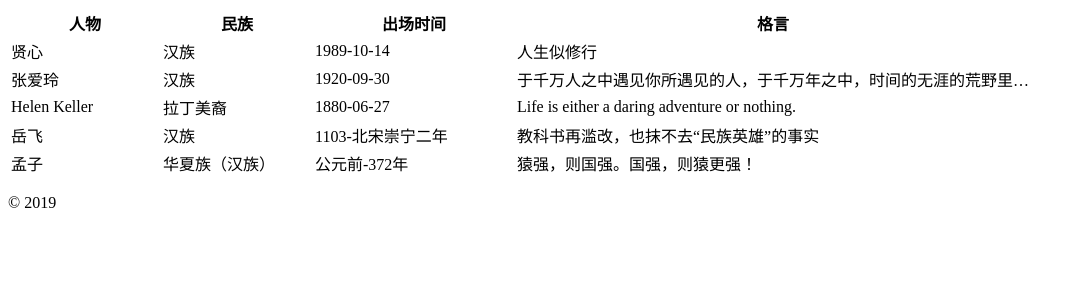
After one commit to liuuujw/666, a Yii app: template backend/views/role/table.php in a window 1280 px wide. The commit adds this page. Shown: the top 300 px of the page, without its empty margins (0-1083 px from the left). Run offline with PHP 8.4 and a stand-in for Yii, Linux system fonts and the light colour scheme; the template is opened without the code that fills it, so the values that code supplies are empty; some libraries are stand-ins or nearby versions.

Commit message:
改用layui

```diff
--- a/backend/assets/AppAsset.php
+++ b/backend/assets/AppAsset.php
@@ -13,7 +13,7 @@ class AppAsset extends AssetBundle
     public $basePath = '@webroot';
     public $baseUrl = '@web';
     public $css = [
-//        'css/site.css',
+        '/css/base.css',
 
     ];
     public $js = [
--- a/backend/config/main.php
+++ b/backend/config/main.php
@@ -48,6 +48,6 @@ return [
     ],
     'params' => $params,
     'defaultRoute' => 'index/index',        //默认路由
-    'layout' => 'main_v2',                  //默认layout
+    'layout' => 'layui',                  //默认layout
 
 ];
--- a/backend/config/params.php
+++ b/backend/config/params.php
@@ -4,7 +4,8 @@ return [
     'menu_list' => [
         ['name' => '主页', 'url' => '/index', 'icon' => 'glyphicon glyphicon-home'],
         ['name' => '账号管理', 'url' => '/role', 'icon' => '', 'item' => [
-            ['name' => '角色', 'url' => '/role/add']
+            ['name' => '表单', 'url' => '/role/add'],
+            ['name' => '表格', 'url' => '/role/table'],
         ]],
         ['name' => '购书中心管理', 'url' => '/bookcenter', 'icon' => 'glyphicon glyphicon-align-center'],
         ['name' => '部门管理', 'url' => '/department', 'icon' => 'glyphicon glyphicon-menu-hamburger'],
--- a/backend/controllers/BaseController.php
+++ b/backend/controllers/BaseController.php
@@ -12,7 +12,7 @@ class BaseController extends Controller
 
     public function beforeAction($action)
     {
-        Yii::$app->view->params['m_name'] = '主页';
+        $this->getModelName();
         $this->menu = Yii::$app->params['menu_list'];
         $this->user = Yii::$app->session->get('userInfo') ? Yii::$app->session->get('userInfo') : [];
         if($this->user == [] || (time() - $this->user['expire'] >= 3600*24)){
@@ -49,7 +49,7 @@ class BaseController extends Controller
 
     }
 
-    public function getModelName($m_name, $c_name='列表')
+    public function getModelName($m_name='主页', $c_name='列表')
     {
         $view = Yii::$app->view;
         $view->params['m_name'] = $m_name;
--- a/backend/controllers/BookcenterController.php
+++ b/backend/controllers/BookcenterController.php
@@ -11,7 +11,6 @@ use common\models\Common;
 class BookcenterController extends BaseController
 {
 
-    public $layout = 'main_v2';
     public $m_name = '购书中心管理';
 
     public function actionIndex()
--- a/backend/controllers/IndexController.php
+++ b/backend/controllers/IndexController.php
@@ -11,10 +11,8 @@ use yii\db\Connection;
 class IndexController extends BaseController
 {
 
-    public $layout = 'main_v2';
 
     public function actionIndex(){
-
         return $this->render('table');
 
     }
--- a/backend/controllers/RoleController.php
+++ b/backend/controllers/RoleController.php
@@ -15,4 +15,9 @@ class RoleController extends BaseController{
 
         return $this->render('layui');
     }
+
+    public function actionTable(){
+
+        return $this->render('table');
+    }
 }
--- a/backend/views/index/table.php
+++ b/backend/views/index/table.php
@@ -12,7 +12,6 @@
 <div class="row">
     <div class="col-md-12">
         <div class="card">
-
             <div class="card-content">
                 <div id="total_wages" style="width: 100%;height:300px;"></div>
             </div>
--- a/backend/views/layouts/layui.php
+++ b/backend/views/layouts/layui.php
@@ -14,6 +14,7 @@ AppAsset::register($this);
     <meta name="viewport" content="width=device-width, initial-scale=1, maximum-scale=1">
     <title>layout 后台大布局</title>
     <link rel="stylesheet" href="/css/layui.css">
+    <link rel="stylesheet" href="/css/base.css">
 </head>
 <body class="layui-layout-body">
 <?php $this->beginBody() ?>
--- /dev/null
+++ b/backend/views/role/table.php
@@ -0,0 +1,49 @@
+<table class="layui-table">
+    <colgroup>
+        <col width="150">
+        <col width="150">
+        <col width="200">
+        <col>
+    </colgroup>
+    <thead>
+    <tr>
+        <th>人物</th>
+        <th>民族</th>
+        <th>出场时间</th>
+        <th>格言</th>
+    </tr>
+    </thead>
+    <tbody>
+    <tr>
+        <td>贤心</td>
+        <td>汉族</td>
+        <td>1989-10-14</td>
+        <td>人生似修行</td>
+    </tr>
+    <tr>
+        <td>张爱玲</td>
+        <td>汉族</td>
+        <td>1920-09-30</td>
+        <td>于千万人之中遇见你所遇见的人，于千万年之中，时间的无涯的荒野里…</td>
+    </tr>
+    <tr>
+        <td>Helen Keller</td>
+        <td>拉丁美裔</td>
+        <td>1880-06-27</td>
+        <td> Life is either a daring adventure or nothing.</td>
+    </tr>
+    <tr>
+        <td>岳飞</td>
+        <td>汉族</td>
+        <td>1103-北宋崇宁二年</td>
+        <td>教科书再滥改，也抹不去“民族英雄”的事实</td>
+    </tr>
+    <tr>
+        <td>孟子</td>
+        <td>华夏族（汉族）</td>
+        <td>公元前-372年</td>
+        <td>猿强，则国强。国强，则猿更强！ </td>
+    </tr>
+    </tbody>
+</table>
+</div>
```
Also changed, not shown: backend/views/bookcenter/book_center_list.php (+19 -29 lines), backend/views/common/breadcrumd.php (added, +9 -0 lines), backend/web/css/base.css (+11 -5 lines).
